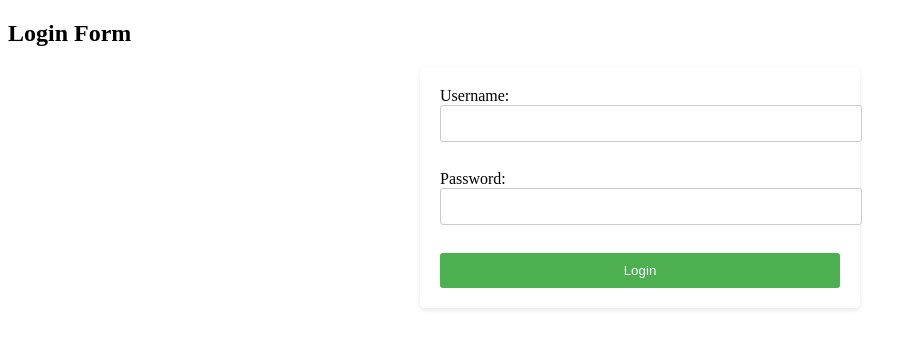
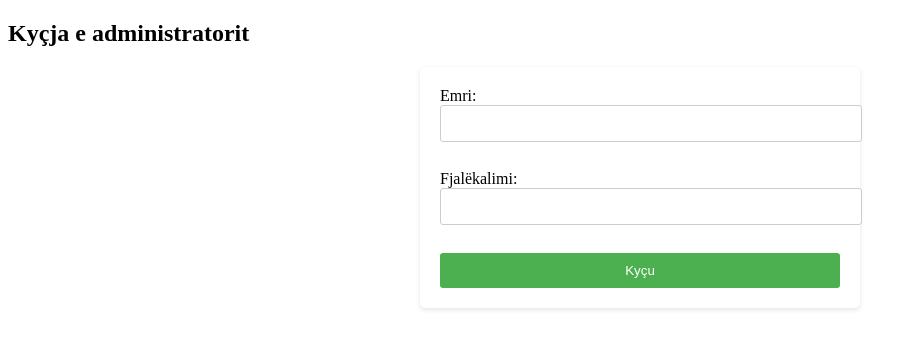
Before and after one commit to bleronsy/FastFoodApp, a PHP site: page /adminlogin.php in a window 1280 px wide. Shown: the top 349 px of the page, without its empty margins (0-915 px from the left). Run offline with PHP 8.4, Linux system fonts and the light colour scheme.

Commit message:
Some changes in admin file

```diff
--- a/adminlogin.php
+++ b/adminlogin.php
@@ -106,15 +106,15 @@
     }
     ?>
 
-    <h2>Login Form</h2>
+    <h2>Kyçja e administratorit</h2>
     <form method="POST" action="<?php echo $_SERVER["PHP_SELF"]; ?>">
-        <label for="username">Username:</label>
+        <label for="username">Emri:</label>
         <input type="text" id="username" name="username" required><br><br>
 
-        <label for="password">Password:</label>
+        <label for="password">Fjalëkalimi:</label>
         <input type="password" id="password" name="password" required><br><br>
 
-        <input type="submit" value="Login">
+        <input type="submit" value="Kyçu">
     </form>
 </body>
 </html>
```
